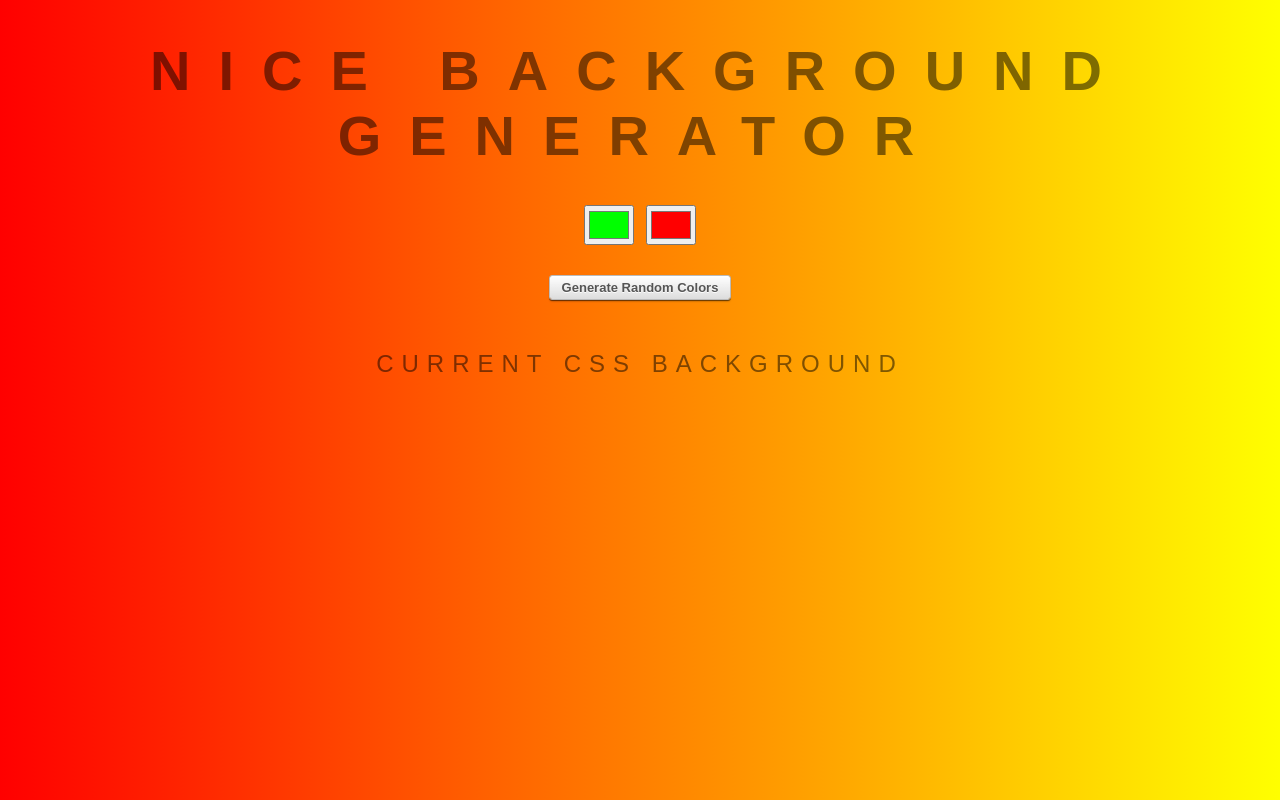
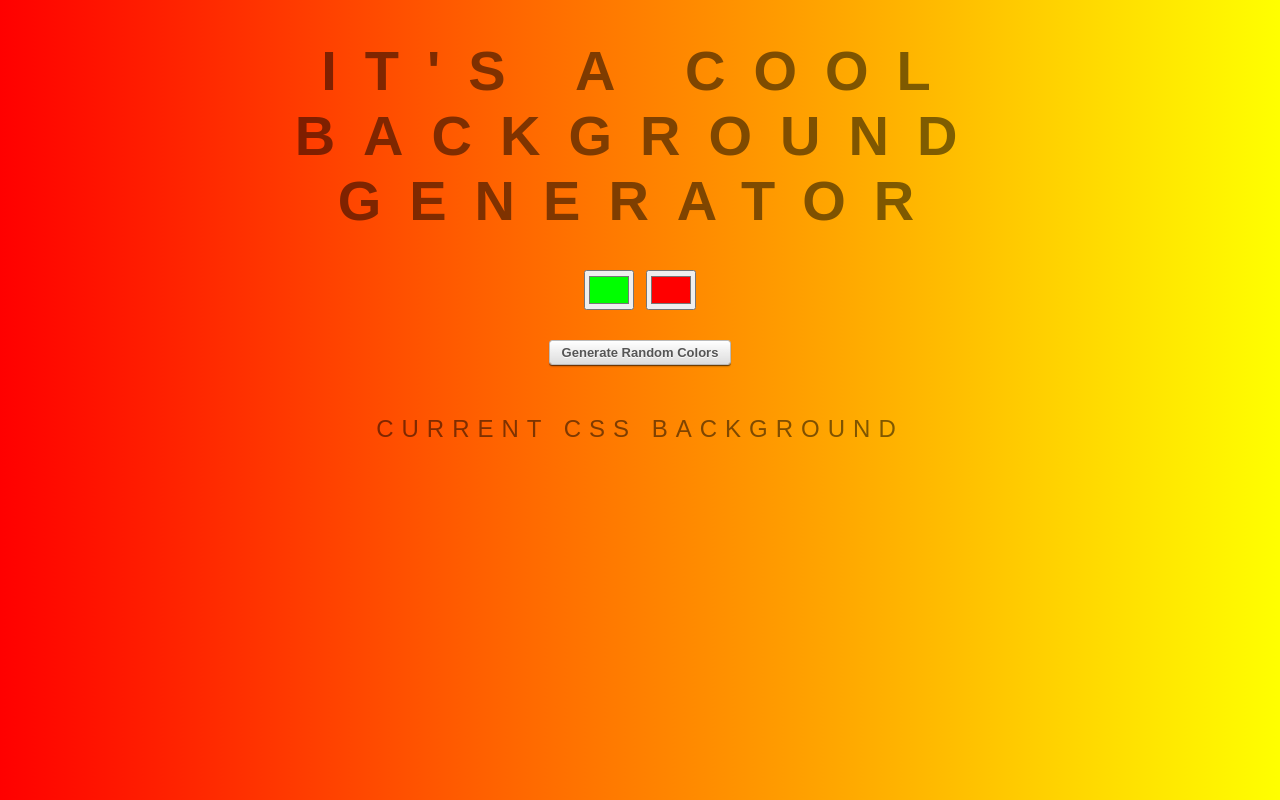
Before and after one commit to Mual5746/backgrund-generator, a plain HTML site: page index.html in a window 1280 px wide. Drawn offline with Linux system fonts and the light colour scheme.

Commit message:
changing the text

```diff
--- a/index.html
+++ b/index.html
@@ -9,7 +9,7 @@
 </head>
 
 <body id="gradient">
-   <h1> Nice Background Generator</h1>
+   <h1> It's a cool Background Generator</h1>
    <input class="color1" type="color" name="color1" value="#00ff00" />
    <input class="color2" type="color" name="color2" value="#ff0000" /><br />
    <button class="small button">Generate Random Colors</button>
```
